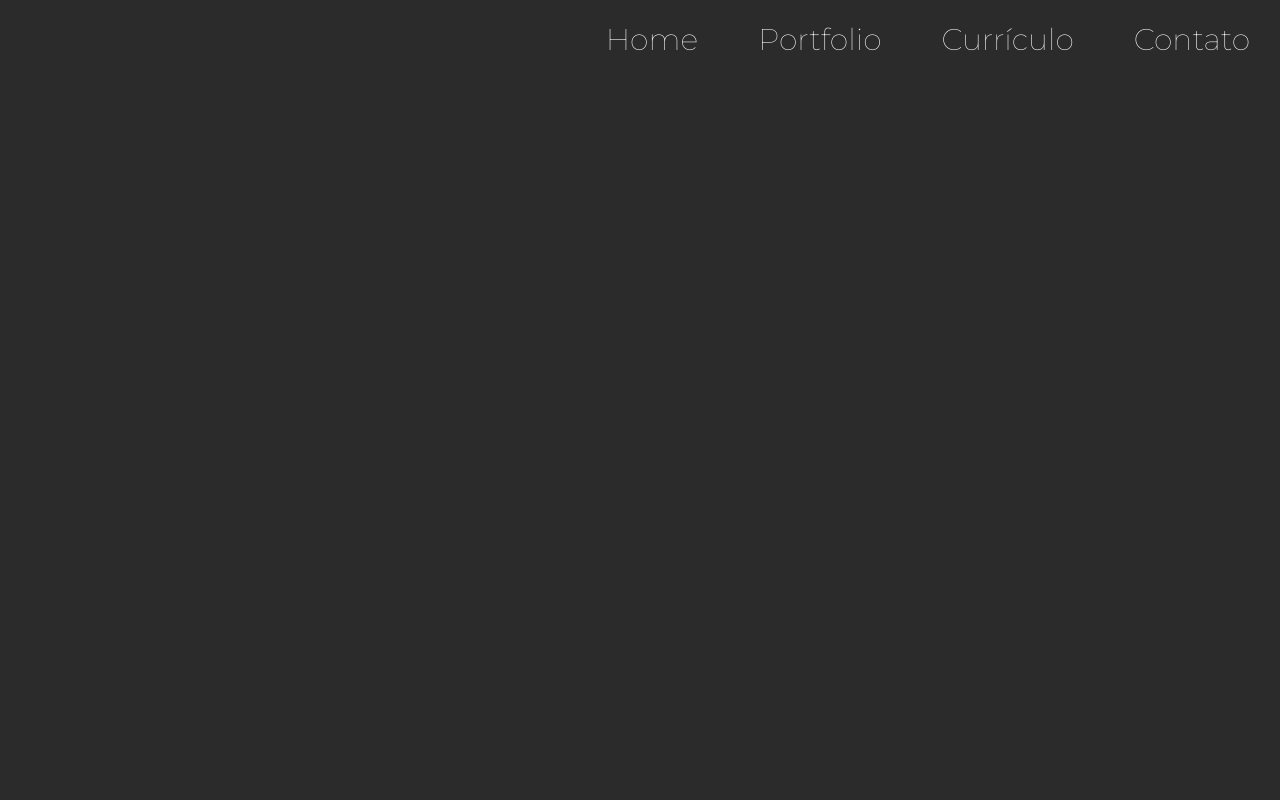
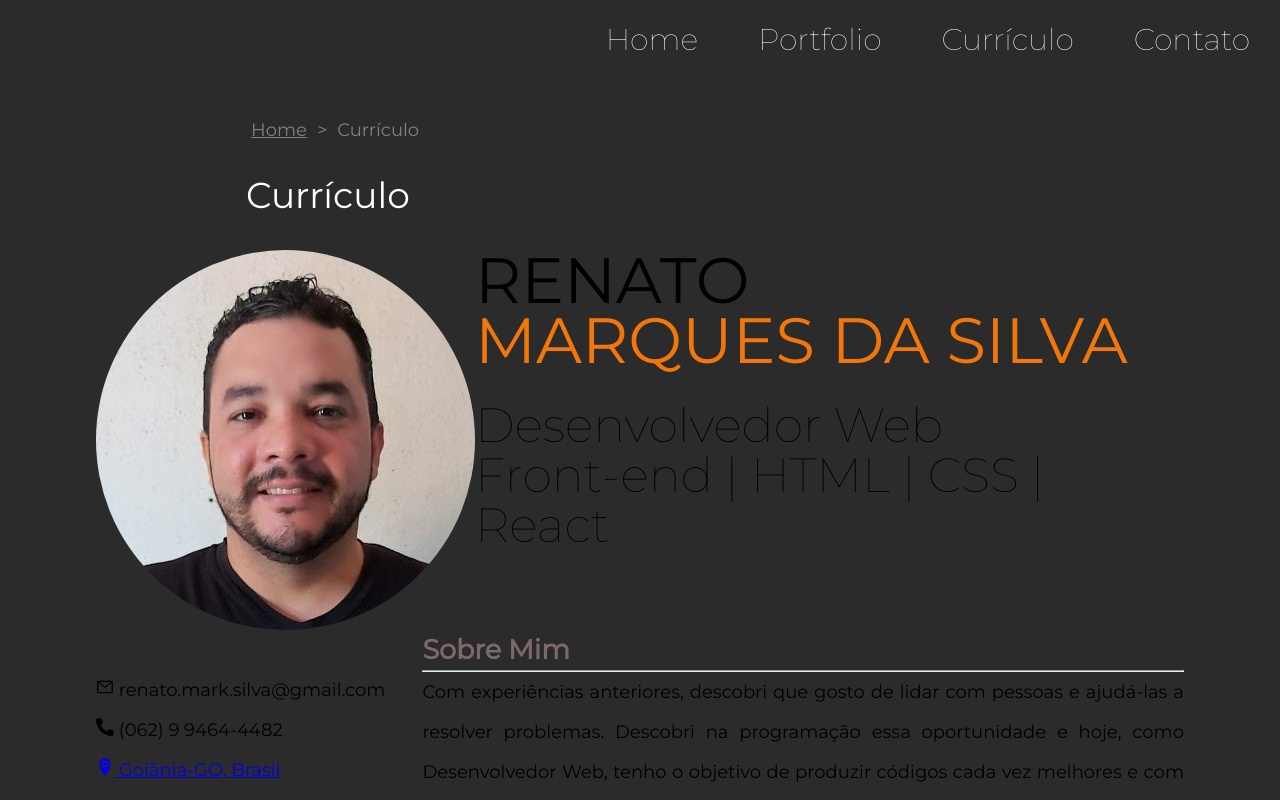
Before and after one commit to renatomak/portfolio-web, a React (Create React App) app: page /Curriculum in a window 1280 px wide. Shown: the top 800 px of the page. Built offline with nearby package versions, Linux system fonts and the light colour scheme.

Commit message:
change 'curriculo' for 'Curriculum'

```diff
--- a/src/App.js
+++ b/src/App.js
@@ -6,7 +6,7 @@ import {
 import Home from './pages/Home';
 import Header from './pages/components/Header';
 import Contato from './pages/Contato';
-import Curriculo from './pages/Curriculo';
+import Curriculum from './pages/Curriculum';
 import Portfolio from './pages/Portfolio';
 import GlobalStyle, { MainContainer } from './styleGlobal';
 import './colors.css';
@@ -20,7 +20,7 @@ function App() {
       <Switch>
         <Route exact path='/' component={Home} />
         <Route path='/contato' component={Contato} />
-        <Route path='/curriculo' component={Curriculo} />
+        <Route path='/Curriculum' component={Curriculum} />
         <Route path='/portfolio' component={Portfolio} />
       </Switch>
 
--- a/src/pages/Curriculo/index.jsx
+++ b/src/pages/Curriculum/index.jsx
@@ -22,7 +22,7 @@ import {
   HardSkills,
 } from "./styled";
 
-function Curriculo() {
+function Curriculum() {
   return (
     <CContainer className="main">
       <Caminho page="Currículo" />
@@ -268,4 +268,4 @@ function Curriculo() {
   );
 }
 
-export default Curriculo;
+export default Curriculum;
--- a/src/pages/components/Header/index.jsx
+++ b/src/pages/components/Header/index.jsx
@@ -14,7 +14,7 @@ function Header() {
           <Link to="/portfolio">Portfolio</Link>
         </li>
         <li>
-          <Link to="/curriculo">Currículo</Link>
+          <Link to="/Curriculum">Currículo</Link>
         </li>
         <li>
           <Link to="/contato">Contato</Link>
```
Also changed, not shown: src/pages/Curriculum/styled.jsx (renamed from src/pages/Curriculo/styled.jsx).
